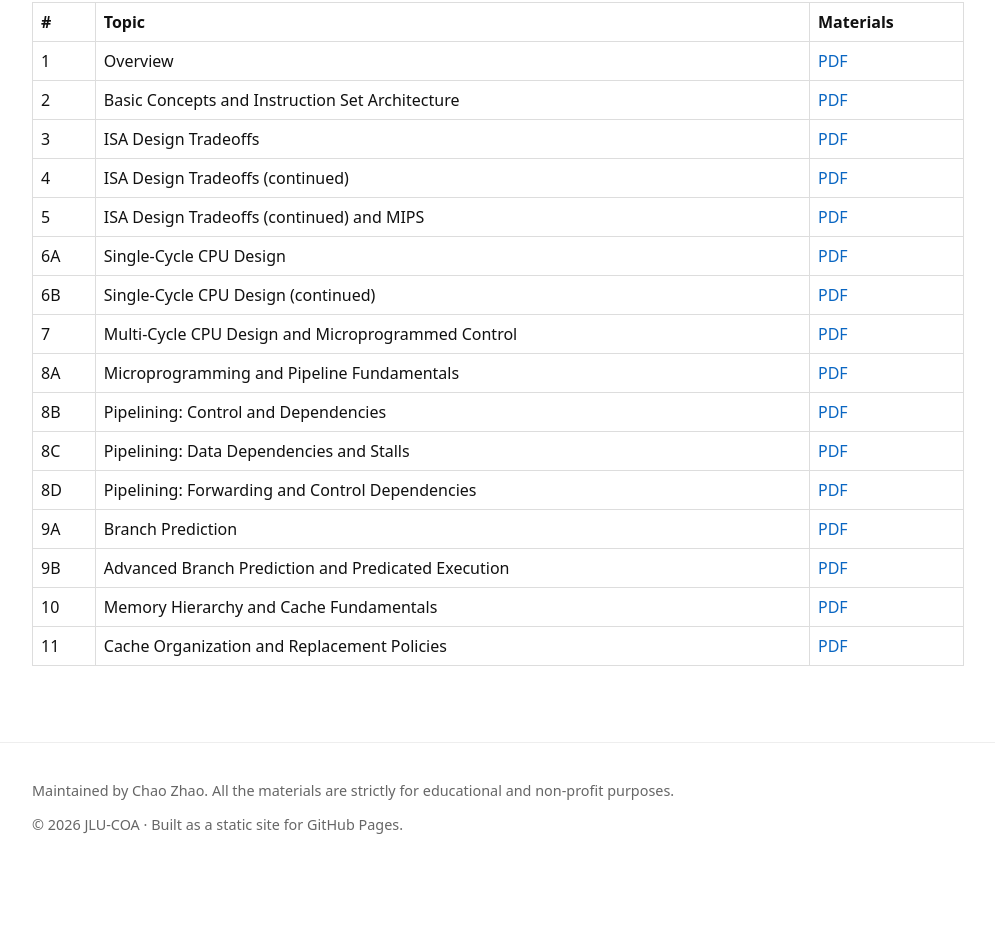
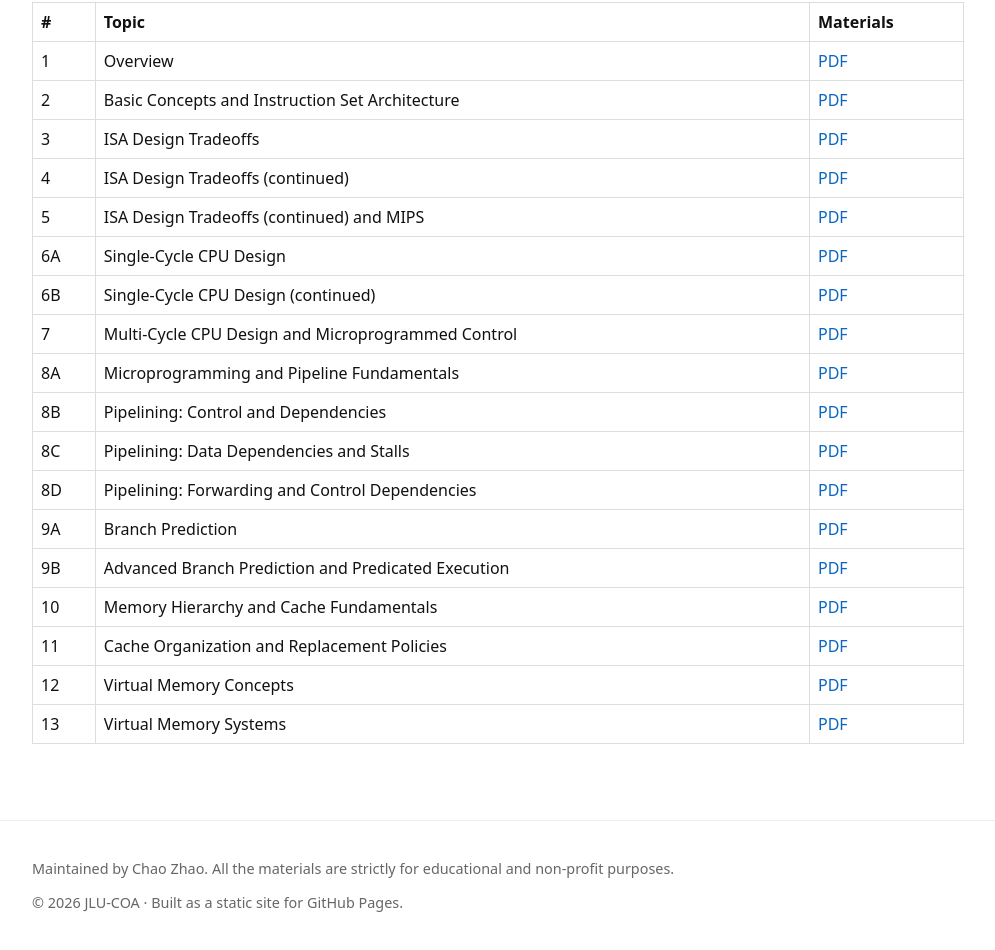
Before and after one commit to Kyon-HS/JLU-COA, a plain HTML site: page lectures/index.html in a window 1280 px wide. Shown: the part 262-1212 px from the top of the page, without its empty margins (142-1137 px from the left). Before the commit the page ends 1134 px from the top, so only its background shows below. Drawn offline with Linux system fonts and the light colour scheme.

Commit message:
Publish updated cache and virtual memory handouts
Replace the Lecture 11 PDF at its existing URL and add metadata-free PDFs and index entries for Lectures 12 and 13.

```diff
--- a/lectures/index.html
+++ b/lectures/index.html
@@ -39,6 +39,8 @@
     <tr><td>9B</td><td>Advanced Branch Prediction and Predicated Execution</td><td><a href="lec09-branch_pB.pdf">PDF</a></td></tr>
     <tr><td>10</td><td>Memory Hierarchy and Cache Fundamentals</td><td><a href="lec10_memory_hierarchy.pdf">PDF</a></td></tr>
     <tr><td>11</td><td>Cache Organization and Replacement Policies</td><td><a href="lec11_cache.pdf">PDF</a></td></tr>
+    <tr><td>12</td><td>Virtual Memory Concepts</td><td><a href="lec12_virtual_memory_concepts.pdf">PDF</a></td></tr>
+    <tr><td>13</td><td>Virtual Memory Systems</td><td><a href="lec13_virtual_memory_systems.pdf">PDF</a></td></tr>
   </tbody>
 </table>
     </div></main>
```
Also changed, not shown: 3 other files.
